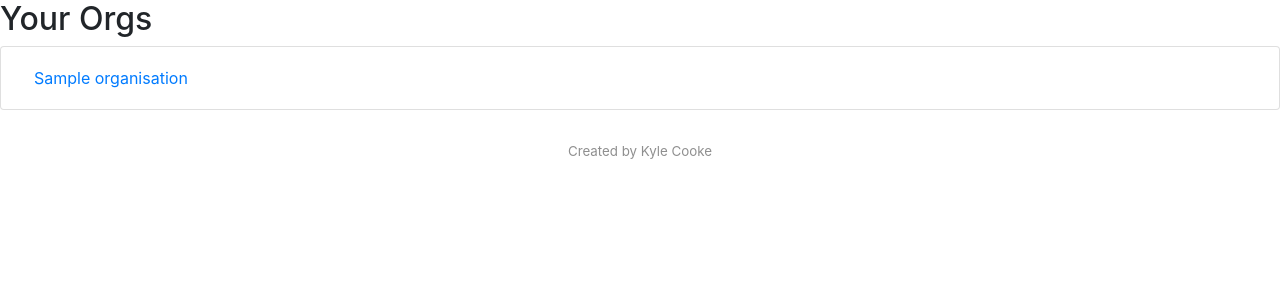
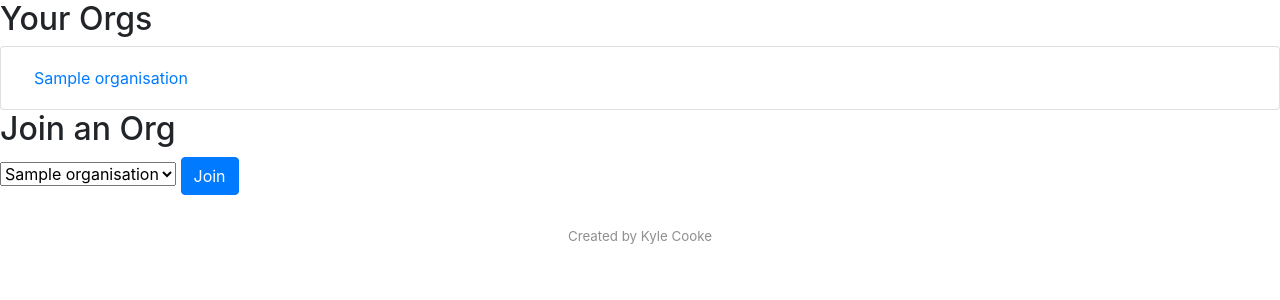
Before and after one commit to saty9/allez, a Django app: page /ui/change_org/ in a window 1280 px wide. Shown: the part 66-366 px from the top of the page. Run offline with Django 3.2, Linux system fonts and the light colour scheme; a user stored in the database is signed in; tables that the repository leaves empty hold one stand-in row (values such as "Sample post"); parts of the project's set-up code (start-up, migrations or seed data) failed here and were passed over; some libraries are stand-ins or nearby versions.

Commit message:
finish change_org page

```diff
--- a/ui/templates/ui/user/change_org.html
+++ b/ui/templates/ui/user/change_org.html
@@ -2,7 +2,7 @@
 {% load static %}
 {% load i18n %}
 
-{% block title %}Edit Pool{% endblock %}
+{% block title %}Change Organisation{% endblock %}
 
 {% block body %}
     {% if user_orgs %}
@@ -10,19 +10,73 @@
         <ul class="list-group">
             {% for org in user_orgs %}
                 <li class="list-group-item">
-                    <button class="btn btn-link" onclick="change_org({{ org.organisation.id }})">
-                        {{ org.organisation.name }}
-                    </button>
+                    {% if org.state != org.APPLICANT %}
+                        <button class="btn btn-link" onclick="change_org({{ org.organisation.id }})">
+                            {{ org.organisation.name }}
+                        </button>
+                    {% else %}
+                        {{ org.organisation.name }} *PENDING*
+                    {% endif %}
                 </li>
             {% endfor %}
         </ul>
     {% endif %}
+    <h2>{% trans 'Join an Org' %}</h2>
+    <form>
+        <select id="org-join-select">
+            {% for org in orgs %}
+                <option value="{% url 'main/organisation_endpoint' org.id %}">{{ org.name }}</option>
+            {% endfor %}
+        </select>
+        <button type="button" id="join_button" class="btn btn-primary">{% trans 'Join' %}</button>
+    </form>
 {%  endblock %}
 
 {% block scripts %}
 <script>
+    $('#join_button').click(function(){
+        join_org()
+    });
+    function join_org() {
+        let target = $('#org-join-select').val();
+        send_join_org_request({{ request.user.id }}, target)
+    }
+    function send_join_org_request(user_id, target){
+        let csrftoken = $("[name=csrfmiddlewaretoken]").val();
+        $.ajaxSetup({
+            beforeSend: function(xhr, settings) {
+                xhr.setRequestHeader("X-CSRFToken", csrftoken);
+            }
+        });
+        $.ajax({
+            type:'POST',
+            url: target,
+            data: {
+                'type': 'join_request',
+                'user_id': user_id,
+            },
+            dataType: 'json',
+            success: function (data) {
+                if (data['success']) {
+                    location.reload()
+                } else {
+                    var error;
+                    if (data['reason'] == "User is already a member"){
+                        error = "{% trans "You are already a member of that organisation" %}"
+                    } else {
+                        error = data['reason']
+                    }
+                    let alert = '<div class="alert alert-danger" role="alert">' + error + '</div>';
+                    $("#main-content").prepend(alert)
+                }
+            },
+            error: function (data) {
+                console.log(data)
+            }
+        });
+    }
     function change_org(id){
-        var csrftoken = $("[name=csrfmiddlewaretoken]").val();
+        let csrftoken = $("[name=csrfmiddlewaretoken]").val();
         $.ajaxSetup({
             beforeSend: function(xhr, settings) {
                 xhr.setRequestHeader("X-CSRFToken", csrftoken);
```
